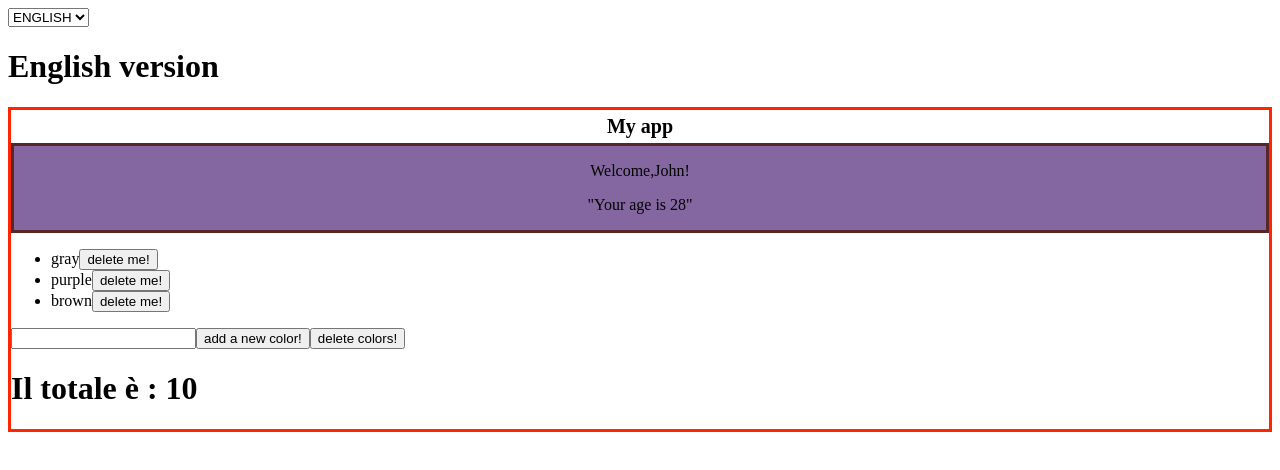
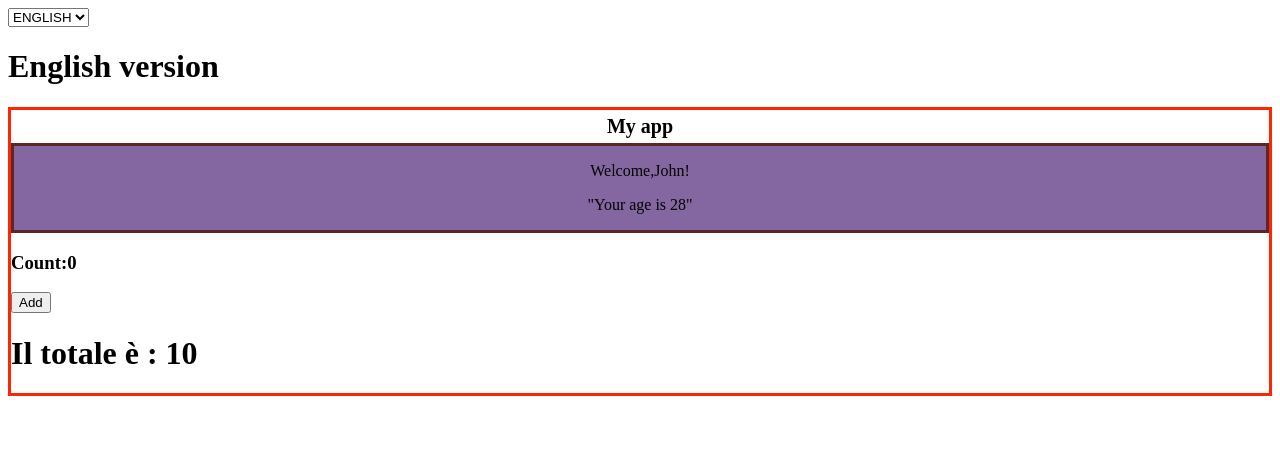
Before and after one commit to Meli357/REACT-exercises, a React (Create React App) app: page / in a window 1280 px wide. Shown: the top 470 px of the page. Built offline with nearby package versions, Linux system fonts and the light colour scheme.

Commit message:
ClickCounter to function component

```diff
--- a/src/App.js
+++ b/src/App.js
@@ -20,19 +20,19 @@ export class App extends React.Component{
             <Container title="My app">
                 {/* <Hello /> */}
                 <Welcome age={28} name="John"/>
-                {/* <Counter />
+                {/* <Counter /> */}
                 <ClickCounter />
-                <ClickTracker /> */}
+                {/* <ClickTracker /> */}
                 {/* <InteractiveWelcome /> */}
                 {/* <Login /> */}
                 {/* <UncontrolledLogin /> */}
-                <TodoList render={(items, handleItem)=> {
+                {/* <TodoList render={(items, handleItem)=> {
                     return(<div>
                         {items.map((item, index)=><li key={index}>{item}
                         <button onClick={handleItem.bind(this, index)}>
                         delete me!</button></li>)}
                         </div>)}}>
-                </TodoList>
+                </TodoList> */}
                 <Sum />
             </Container>
             </div>
--- a/src/ClickCounter.js
+++ b/src/ClickCounter.js
@@ -1,22 +1,14 @@
-import React from "react";
+import React, { useState } from "react";
 
-export class ClickCounter extends React.Component{
-    state ={
-        count:0
+export function ClickCounter({initialValue=0}){
+    const [counter,setCounter]=useState(initialValue)
+
+    function handleCounterAdd(){
+        setCounter(counter + 1)
     }
-    handleClickCounter =()=>{
-        this.setState((state)=>{
-            return{
-                count:state.count + 1,
-            }
-        })
-    }
-    render(){
-        return(
-            <div>
-                <h3>Count : {this.state.count}</h3>
-                <button onClick={this.handleClickCounter}>Add</button>
-            </div>
-        )
-    }
+
+    return(<div>
+        <h3>Count:{counter}</h3>
+        <button onClick={handleCounterAdd}>Add</button>
+    </div>)
 }
```
